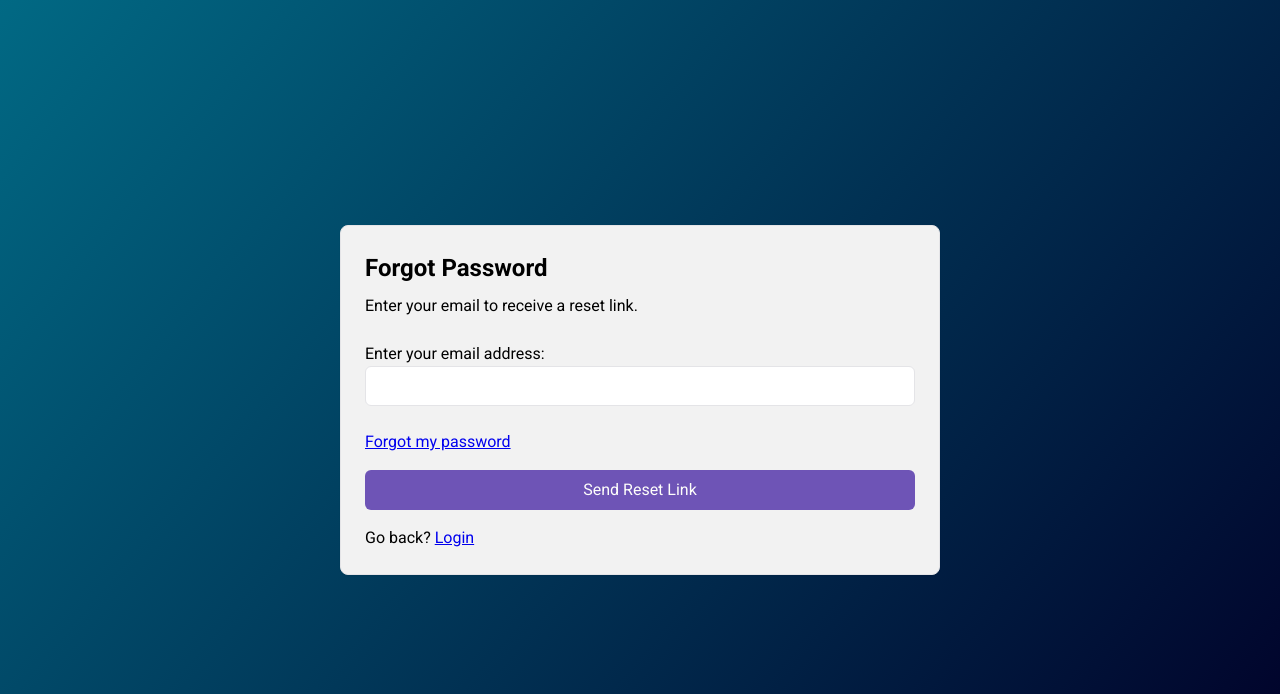
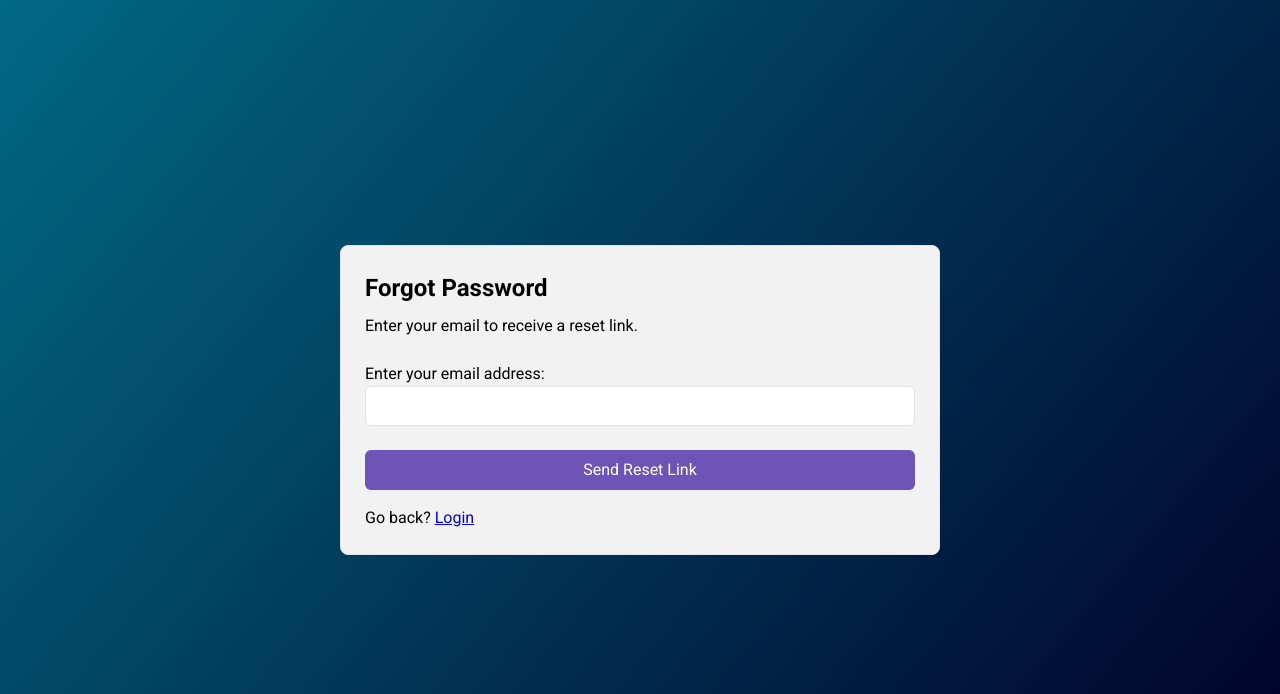
Before and after one commit to Ofir7909/computerSecurityProject, a Django app: page /forgot-password/ in a window 1280 px wide. Shown: the top 694 px of the page. Run offline with Django 5.2, Linux system fonts and the light colour scheme.

Commit message:
small fix for last commit

```diff
--- a/website/templates/forgot_password.html
+++ b/website/templates/forgot_password.html
@@ -25,9 +25,6 @@
                 {% endfor %}
             </div>
             <div class="card-footer flex-col gap-4">
-                <div>
-                    <a href="{% url 'forgot_password' %}">Forgot my password</a>
-                </div>
                 <input type="submit" class="btn-primary" value="Send Reset Link">
                 <div>
                     Go back? <a href="{% url 'login' %}">Login</a>
```
